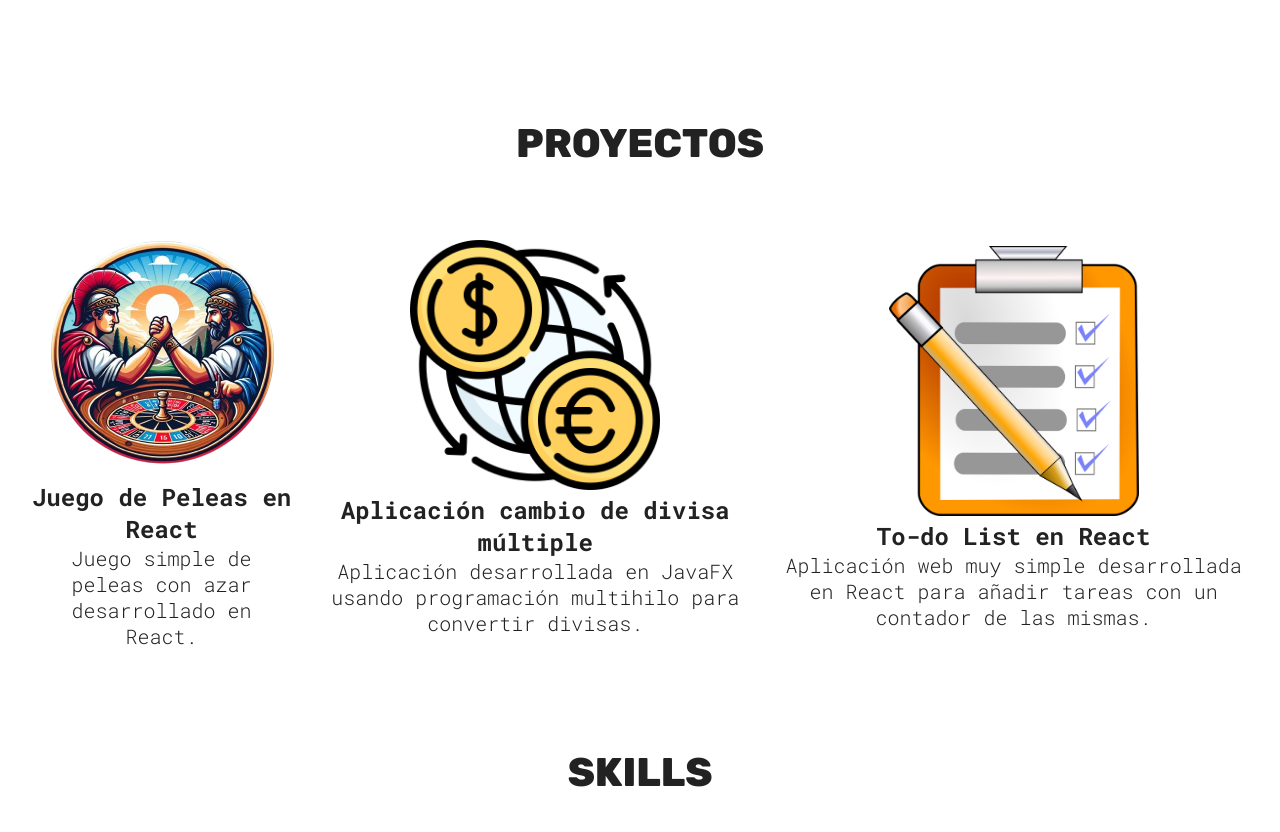
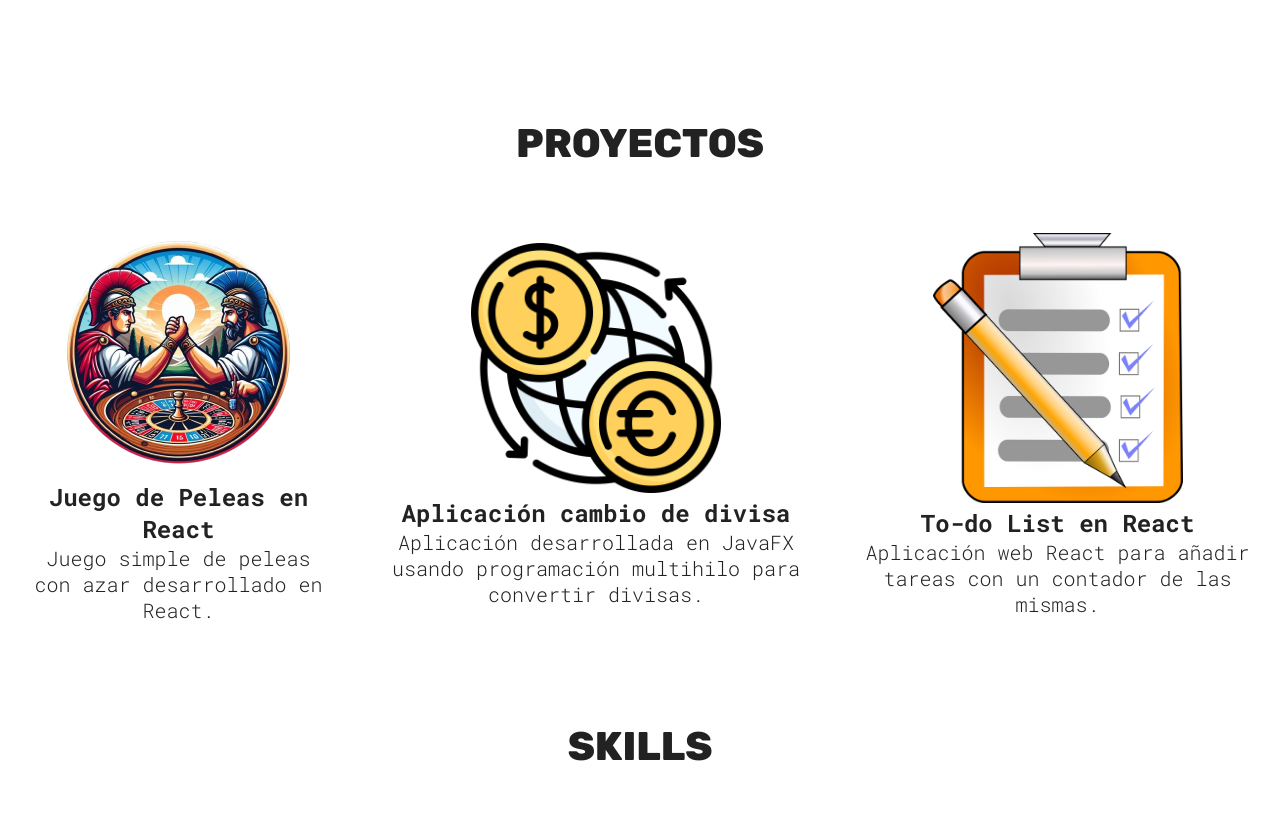
Before and after one commit to davidcrm/Portfolio, a React (Vite) app: page / in a window 1280 px wide. Shown: the part 780-1612 px from the top of the page. Built offline with nearby package versions, Linux system fonts and the light colour scheme.

Commit message:
proyecto final

```diff
--- a/src/sections/Contact/Contact.jsx
+++ b/src/sections/Contact/Contact.jsx
@@ -4,7 +4,7 @@
   return (
     <section id='contact' className={styles.container}>
       <h1 className='sectionTitle'> Contact</h1>
-      <form action="">
+      <form action="https://formspree.io/f/mgvezevg" method='post'>
         <div className='formGroup'>
           <label htmlFor="Name" hidden>
             Nombre:
@@ -17,7 +17,7 @@
           required />
         </div>
         <div className='formGroup'>
-          <label htmlFor="Email" hidden>
+          <label htmlFor="email" hidden>
             Email:
           </label>
           <input
@@ -32,7 +32,6 @@
             Mensaje:
           </label>
           <textarea
-          type="text"
           name="message"
           id="message"
           placeholder='Message'
--- a/src/sections/Projects/ProjectStyles.module.css
+++ b/src/sections/Projects/ProjectStyles.module.css
@@ -2,6 +2,7 @@
   display: flex;
   flex-direction: column;
   text-align: center;
+  max-width: 200ch;
 
   img{
     max-width: 250px;
--- a/src/sections/Projects/Projects.jsx
+++ b/src/sections/Projects/Projects.jsx
@@ -17,14 +17,14 @@
         <ProjectCard
           src={divisas}
           link="https://github.com/davidcrm/Cambio-de-divisa-Multihilo.git"
-          title="Aplicación cambio de divisa múltiple"
+          title="Aplicación cambio de divisa"
           description ="Aplicación desarrollada en JavaFX usando programación multihilo para convertir divisas."
         />
         <ProjectCard
           src={to_do}
           link="https://davidcrm.github.io/To-do-List/"
           title="To-do List en React"
-          description ="Aplicación web muy simple desarrollada en React para añadir tareas con un contador de las mismas."
+          description ="Aplicación web React para añadir tareas con un contador de las mismas."
         />
       </div>
     </section>
```
